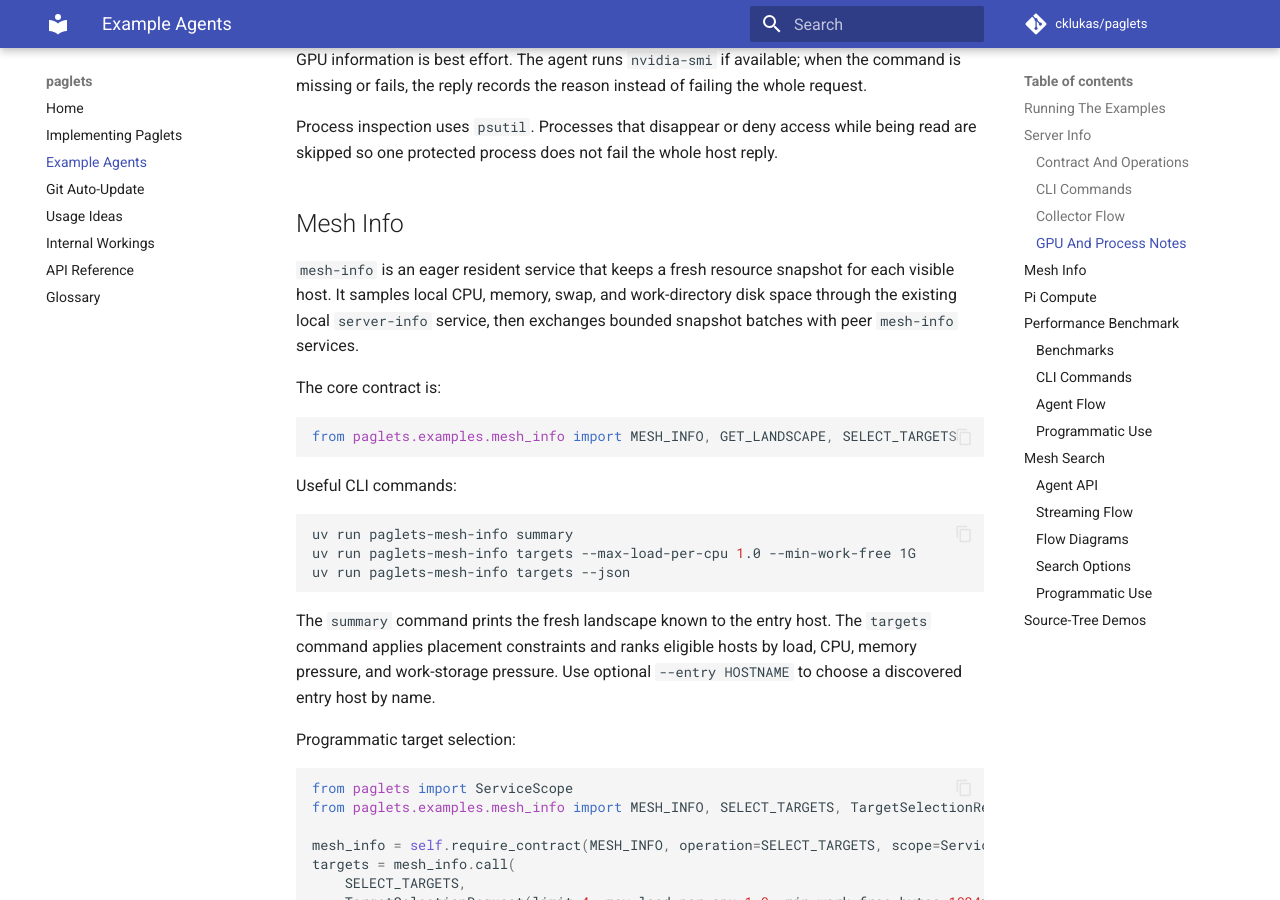
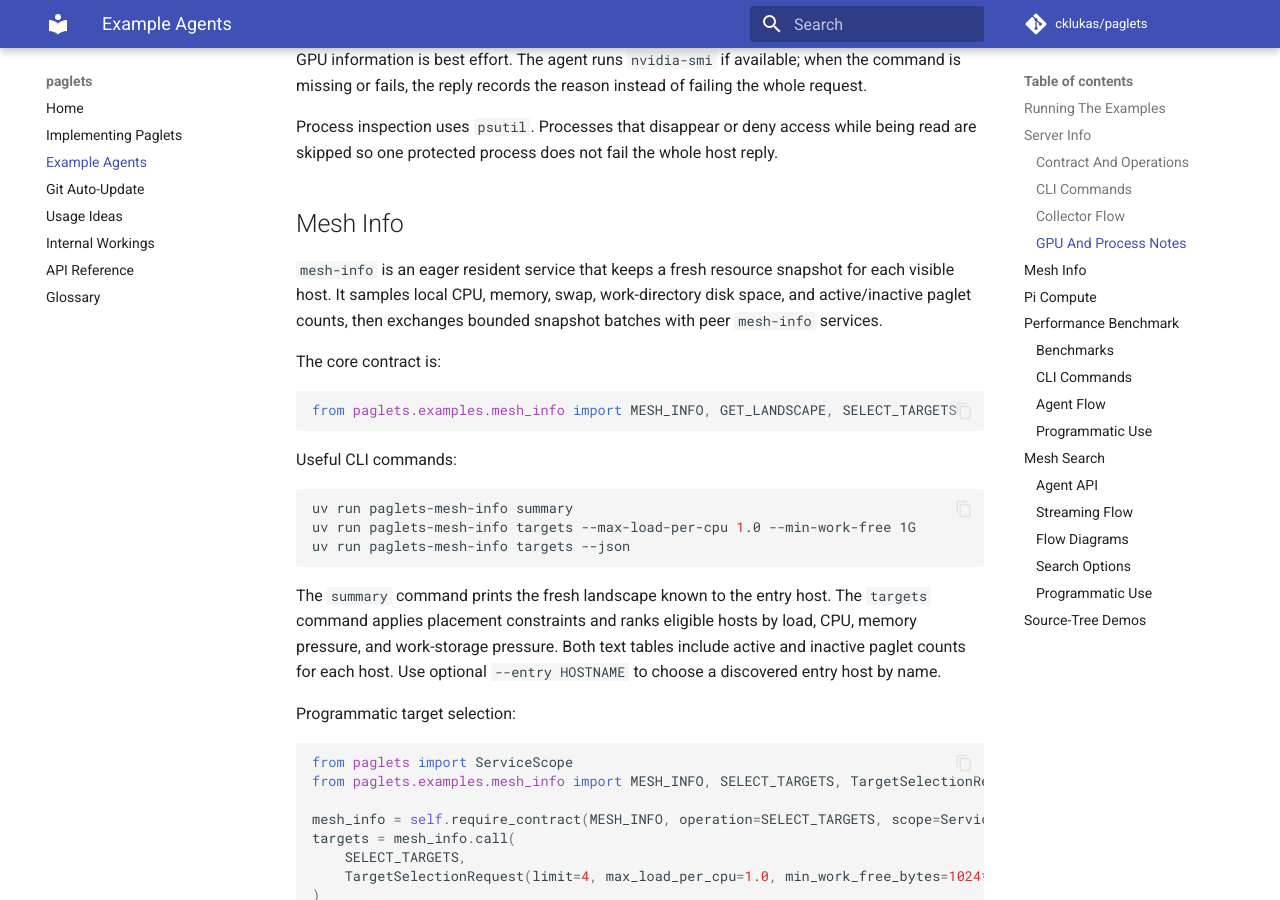
Before and after one commit to cklukas/paglets, an MkDocs documentation site: the page built from docs/examples.md, in a window 1280 px wide and 900 px high, scrolled down 4394 px. Built offline with MkDocs 1.6.1 and Material for MkDocs 9.7.7, drawn with Linux system fonts in a browser that asks for light colours; comment, search, counter and statistics services are not loaded.

Commit message:
Show paglet counts in mesh info CLI

```diff
--- a/docs/examples.md
+++ b/docs/examples.md
@@ -206,9 +206,9 @@ reply.
 ## Mesh Info
 
 `mesh-info` is an eager resident service that keeps a fresh resource snapshot
-for each visible host. It samples local CPU, memory, swap, and work-directory
-disk space through the existing local `server-info` service, then exchanges
-bounded snapshot batches with peer `mesh-info` services.
+for each visible host. It samples local CPU, memory, swap, work-directory disk
+space, and active/inactive paglet counts, then exchanges bounded snapshot
+batches with peer `mesh-info` services.
 
 The core contract is:
 
@@ -226,8 +226,9 @@ uv run paglets-mesh-info targets --json
 
 The `summary` command prints the fresh landscape known to the entry host. The
 `targets` command applies placement constraints and ranks eligible hosts by
-load, CPU, memory pressure, and work-storage pressure. Use optional
-`--entry HOSTNAME` to choose a discovered entry host by name.
+load, CPU, memory pressure, and work-storage pressure. Both text tables include
+active and inactive paglet counts for each host. Use optional `--entry
+HOSTNAME` to choose a discovered entry host by name.
 
 Programmatic target selection:
 
```
Also changed, not shown: README.md (+3 -2 lines), docs/implementing-paglets.md (+2 -2 lines), 2 other files.
